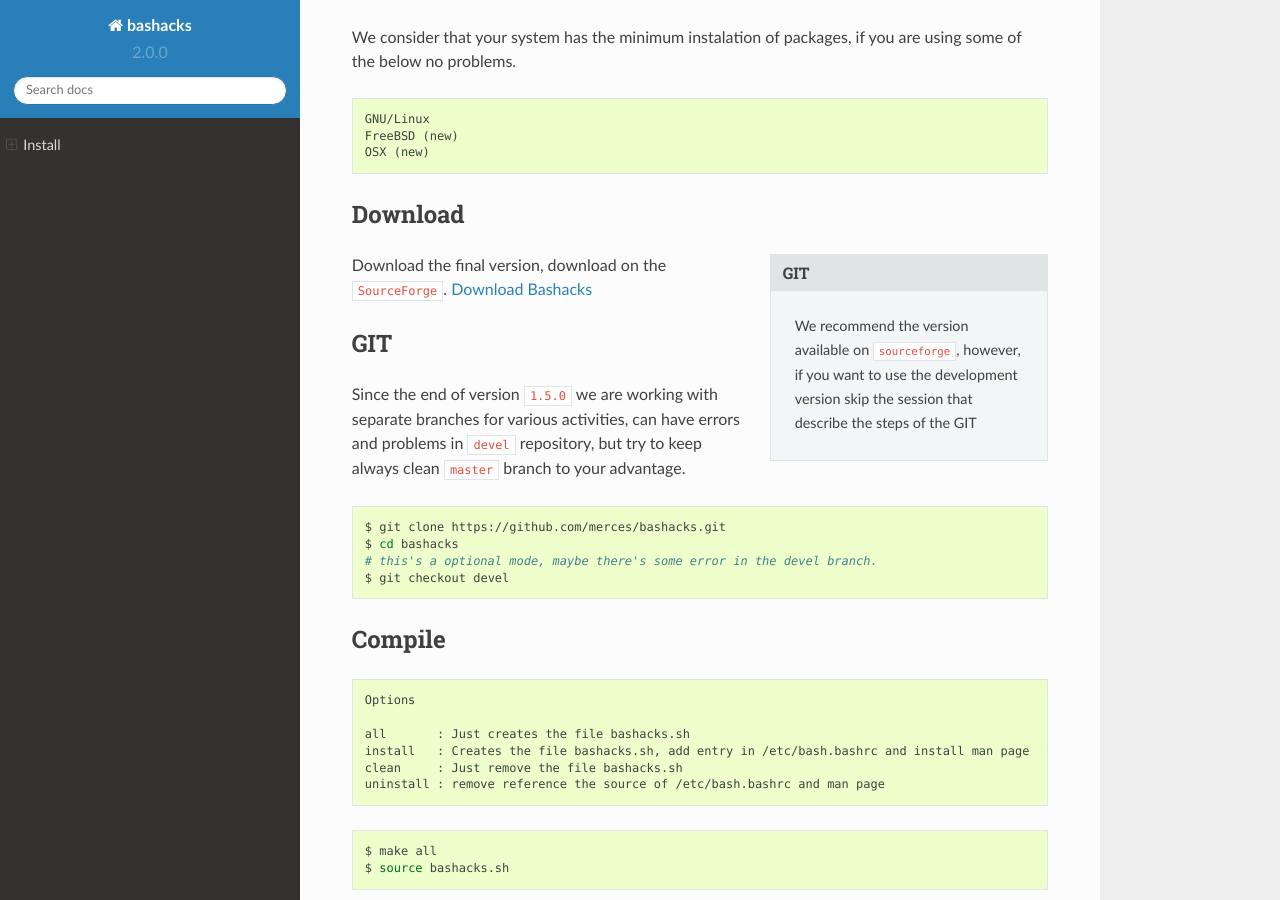
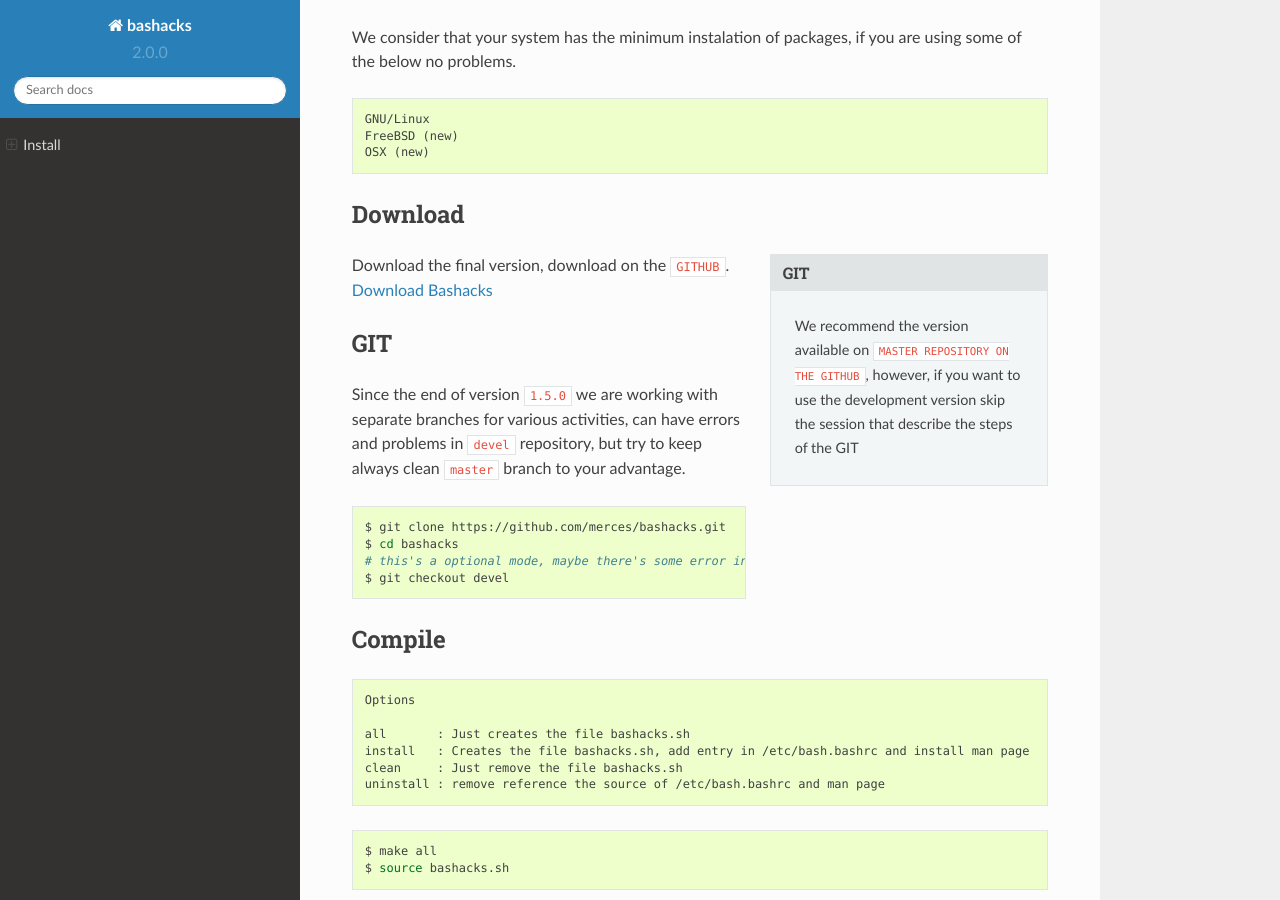
Before and after one commit to merces/bashacks, a Sphinx documentation site: the page built from doc/source/install.rst, in a window 1280 px wide and 900 px high, scrolled down 646 px. Built offline with Sphinx 7.4.7 and the Read the Docs theme 2.0.0, drawn with Linux system fonts in a browser that asks for light colours.

Commit message:
issue #46 update doc installation doc revision

```diff
--- a/doc/source/install.rst
+++ b/doc/source/install.rst
@@ -36,9 +36,9 @@ Download
 
 .. sidebar:: GIT
 
-    We recommend the version available on ``sourceforge``, however, if you want to use the development version skip the session    that describe the steps of the GIT
+    We recommend the version available on ``MASTER REPOSITORY ON THE GITHUB``, however, if you want to use the development version skip the session    that describe the steps of the GIT
 
-Download the final version, download on the ``SourceForge``. `Download Bashacks`_
+Download the final version, download on the ``GITHUB``. `Download Bashacks`_
 
 
 GIT
@@ -79,4 +79,4 @@ Done that all functions can be used use ``bh`` ``TAB`` ``TAB`` and has a ``Sight
 
 
 
-.. _`Download bashacks`: http://sourceforge.net/projects/hackfunctions/?source=directory
+.. _`Download bashacks`: https://github.com/merces/bashacks/archive/refs/heads/master.zip
```
